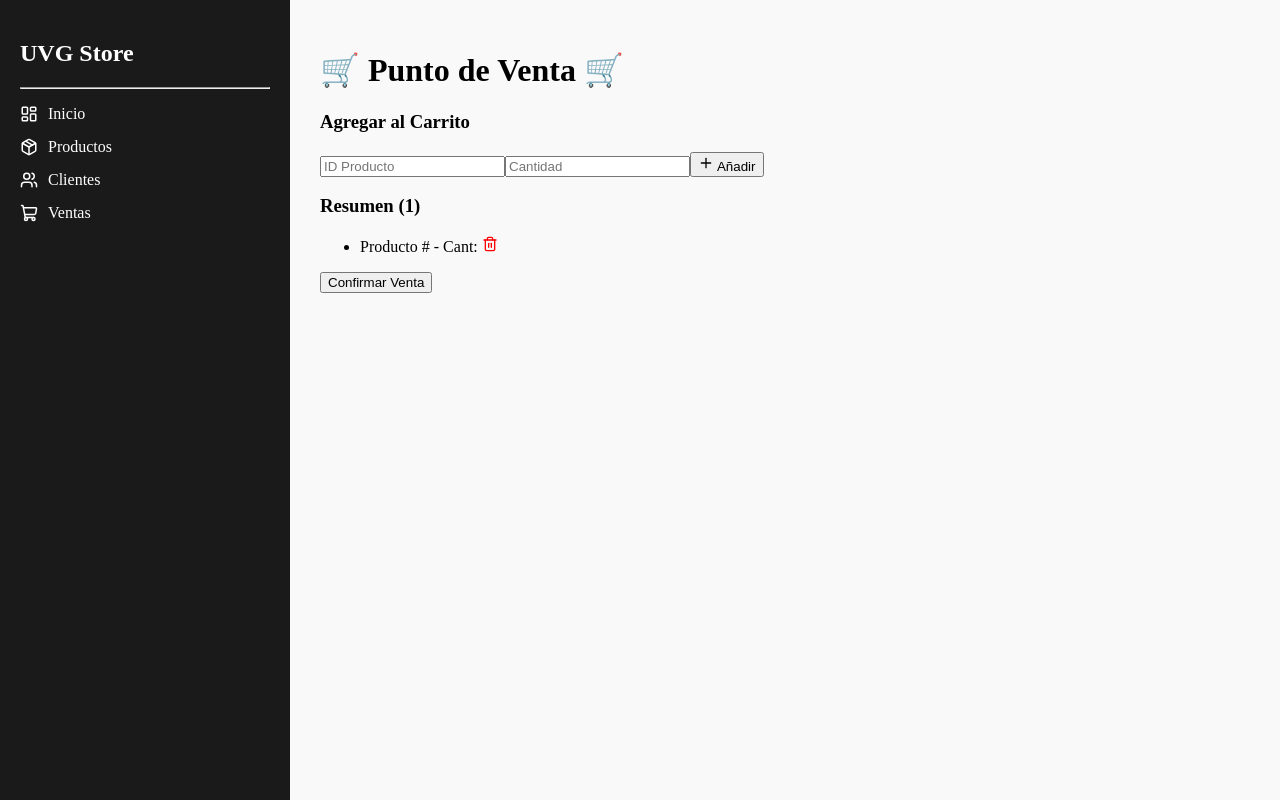
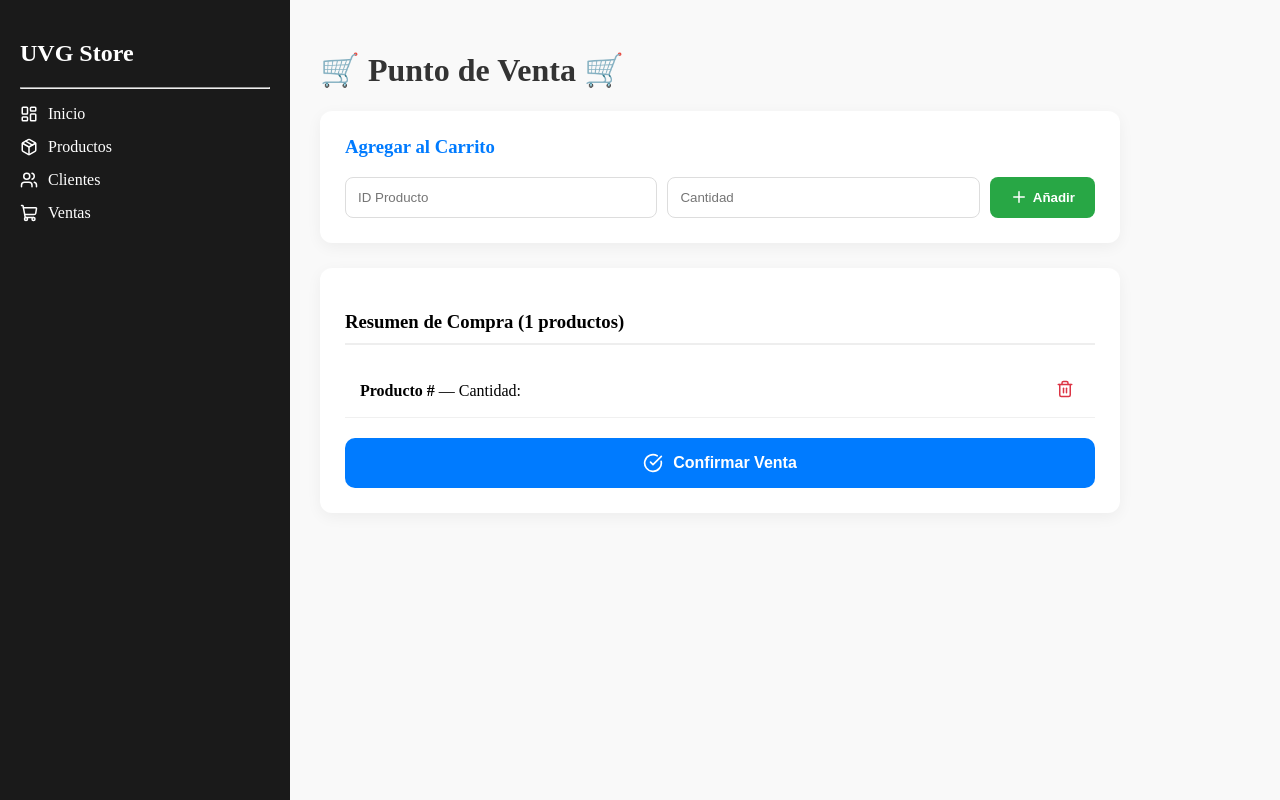
Before and after one commit to SarAvi21805/Proyecto2BD, a React app in the folder frontend/: page /ventas in a window 1280 px wide. Both pictures are taken after a click on the button "Añadir". Built offline with nearby package versions, Linux system fonts and the light colour scheme; the HTML template or start-up script is replaced by a standard one.

Commit message:
feat: conectar carrito con API de transacciones y mejorar diseño visual

```diff
--- a/frontend/src/pages/Ventas.jsx
+++ b/frontend/src/pages/Ventas.jsx
@@ -1,5 +1,6 @@
 import React, { useReducer, useState } from 'react';
-import { ShoppingCart, Plus, Trash2, CheckCircle } from 'lucide-react';
+import api from '../api';
+import { ShoppingCart, Plus, Trash2, CheckCircle, AlertCircle } from 'lucide-react';
 
 // Maneja el estado complejo del carrito
 const cartReducer = (state, action) => {
@@ -14,34 +15,81 @@ const cartReducer = (state, action) => {
 export const Ventas = () => {
   const [cart, dispatch] = useReducer(cartReducer, []);
   const [item, setItem] = useState({ id: '', cant: '' });
+  const [loading, setLoading] = useState(false);
+
+  const handleConfirmSale = async () => {
+      if (cart.length === 0) return;
+      setLoading(true);
+      try {
+        // Enviamos el primer producto del carrito a la transacción de la fase de BD
+        const saleData = {
+          id_producto: cart[0].id,
+          cantidad: cart[0].cant
+        };
+
+        const response = await api.post('/transaccion_venta', saleData);
+
+        alert("✅ " + response.data.message);
+        dispatch({ type: 'CLEAR' }); // Limpieza del carrito
+      } catch (error) {
+        alert("❌ Error: " + (error.response?.data?.error || "Fallo en la transacción"));
+      } finally {
+        setLoading(false);
+      }
+    };
 
   return (
-    <div style={{ maxWidth: '600px' }}>
-      <h1>🛒 Punto de Venta 🛒</h1>
+    <div style={{ maxWidth: '800px' }}>
+      <h1 style={{ color: '#333' }}>🛒 Punto de Venta 🛒</h1>
 
-      <div className="card">
-        <h3>Agregar al Carrito</h3>
-        <input type="number" placeholder="ID Producto" value={item.id} onChange={e => setItem({...item, id: e.target.value})} className="input-style" />
-        <input type="number" placeholder="Cantidad" value={item.cant} onChange={e => setItem({...item, cant: e.target.value})} className="input-style" />
-        <button onClick={() => { dispatch({type:'ADD', payload:item}); setItem({id:'', cant:''}); }} className="btn-add">
-          <Plus size={16}/> Añadir
-        </button>
+      <div style={cardStyle}>
+        <h3 style={{ color: '#007bff', marginTop: 0 }}>Agregar al Carrito</h3>
+        <div style={{ display: 'flex', gap: '10px' }}>
+          <input type="number" placeholder="ID Producto" value={item.id}
+            onChange={e => setItem({...item, id: e.target.value})} style={inputStyle} />
+          <input type="number" placeholder="Cantidad" value={item.cant}
+            onChange={e => setItem({...item, cant: e.target.value})} style={inputStyle} />
+          <button onClick={() => { dispatch({type:'ADD', payload:item}); setItem({id:'', cant:''}); }}
+            style={btnAddStyle}> <Plus size={18}/> Añadir </button>
+        </div>
       </div>
 
-      <div className="card">
-        <h3>Resumen ({cart.length})</h3>
-        {cart.length === 0 ? <p>Carrito vacío</p> : (
-          <ul>
-            {cart.map((c, i) => (
-              <li key={i} className="cart-item">
-                Producto #{c.id} - Cant: {c.cant}
-                <Trash2 size={16} onClick={() => dispatch({type:'REMOVE', payload:i})} style={{cursor:'pointer', color:'red'}}/>
-              </li>
-            ))}
-          </ul>
+      <div style={cardStyle}>
+        <h3 style={{ borderBottom: '2px solid #eee', paddingBottom: '10px' }}>
+          Resumen de Compra ({cart.length} productos)
+        </h3>
+        {cart.length === 0 ? (
+          <p style={{ color: '#666', textAlign: 'center' }}>El carrito está vacío</p>
+        ) : (
+          <>
+            <ul style={{ listStyle: 'none', padding: 0 }}>
+              {cart.map((c, i) => (
+                <li key={i} style={itemStyle}>
+                  <span><b>Producto #{c.id}</b> — Cantidad: {c.cant}</span>
+                  <button onClick={() => dispatch({type:'REMOVE', payload:i})} style={btnDelStyle}>
+                    <Trash2 size={18}/>
+                  </button>
+                </li>
+              ))}
+            </ul>
+            <button
+              onClick={handleConfirmSale}
+              disabled={loading}
+              style={{ ...btnConfirmStyle, opacity: loading ? 0.5 : 1 }}
+            >
+              {loading ? 'Procesando...' : <><CheckCircle size={20}/> Confirmar Venta </>}
+            </button>
+          </>
         )}
-        {cart.length > 0 && <button className="btn-confirm" onClick={() => alert("Venta confirmada")}>Confirmar Venta</button>}
       </div>
     </div>
   );
 };
+
+// Estilos
+const cardStyle = { background: 'white', padding: '25px', borderRadius: '12px', boxShadow: '0 4px 15px rgba(0,0,0,0.05)', marginBottom: '25px' };
+const inputStyle = { padding: '12px', border: '1px solid #ddd', borderRadius: '8px', flex: 1 };
+const btnAddStyle = { display: 'flex', alignItems: 'center', gap: '5px', padding: '0 20px', background: '#28a745', color: 'white', border: 'none', borderRadius: '8px', cursor: 'pointer', fontWeight: 'bold' };
+const itemStyle = { display: 'flex', justifyContent: 'space-between', alignItems: 'center', padding: '15px', borderBottom: '1px solid #f0f0f0' };
+const btnDelStyle = { background: 'none', border: 'none', color: '#dc3545', cursor: 'pointer' };
+const btnConfirmStyle = { display: 'flex', alignItems: 'center', justifyContent: 'center', gap: '10px', width: '100%', padding: '15px', background: '#007bff', color: 'white', border: 'none', borderRadius: '10px', cursor: 'pointer', fontWeight: 'bold', marginTop: '20px', fontSize: '1rem' };
```
